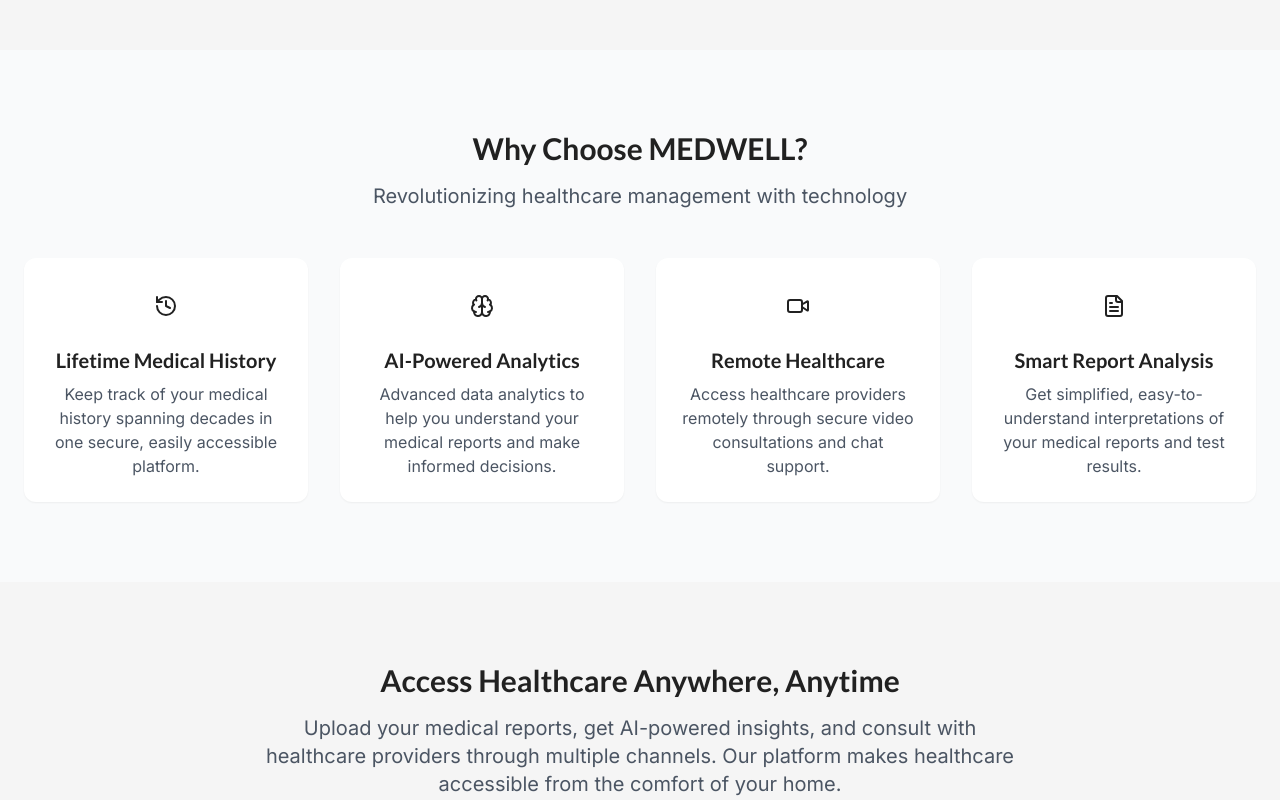
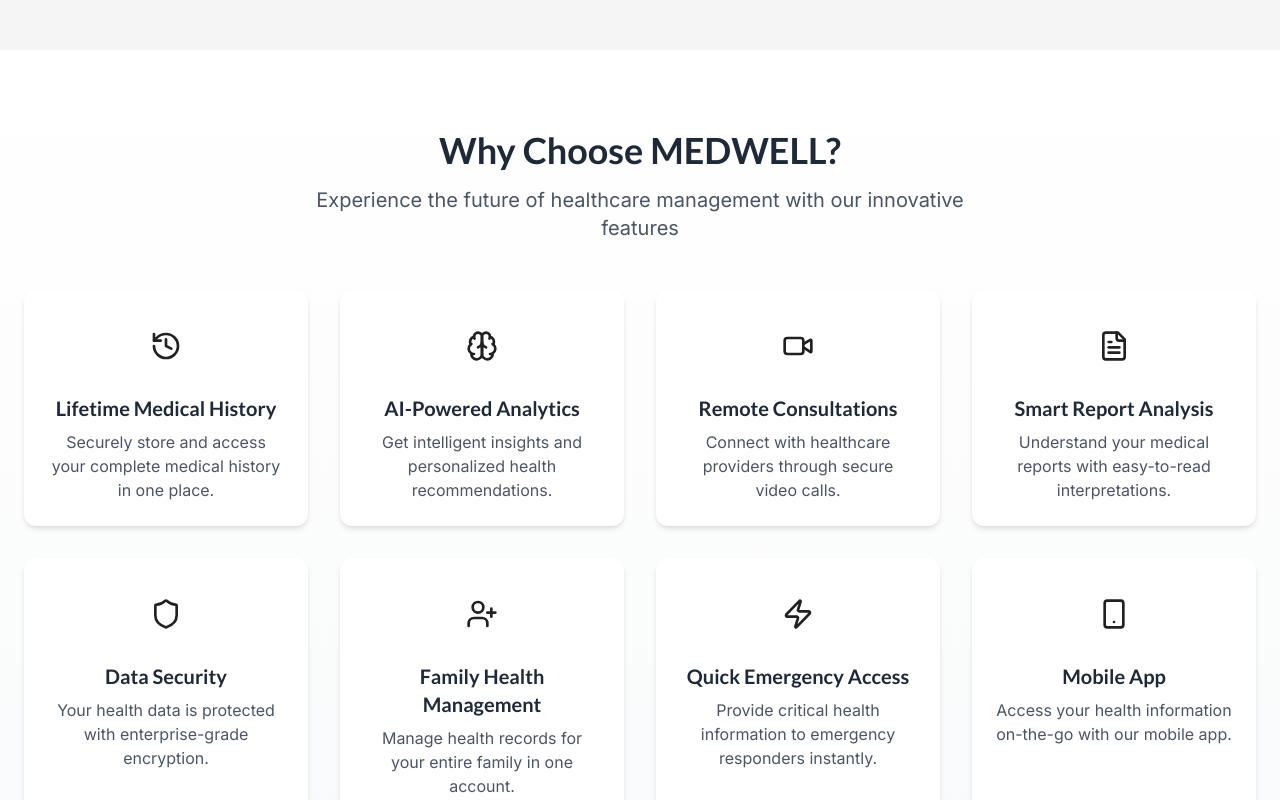
Before and after one commit to vnrr2023/Medwell-Frontend-2, a Next.js app: page / in a window 1280 px wide. Shown: the part 620-1420 px from the top of the page. Built offline with nearby package versions, Linux system fonts and the light colour scheme.

Commit message:
Fix: Make some changes in Features 2.🗽

```diff
--- a/src/components/home/Features.tsx
+++ b/src/components/home/Features.tsx
@@ -1,34 +1,54 @@
 "use client"
 
 import { motion } from "framer-motion"
-import { History, FileText, Video, Brain } from "lucide-react"
+import { History, FileText, Video, Brain, Shield, UserPlus, Zap, Smartphone } from "lucide-react"
 
 const features = [
   {
     icon: History,
     title: "Lifetime Medical History",
-    description: "Keep track of your medical history spanning decades in one secure, easily accessible platform.",
+    description: "Securely store and access your complete medical history in one place.",
   },
   {
     icon: Brain,
     title: "AI-Powered Analytics",
-    description: "Advanced data analytics to help you understand your medical reports and make informed decisions.",
+    description: "Get intelligent insights and personalized health recommendations.",
   },
   {
     icon: Video,
-    title: "Remote Healthcare",
-    description: "Access healthcare providers remotely through secure video consultations and chat support.",
+    title: "Remote Consultations",
+    description: "Connect with healthcare providers through secure video calls.",
   },
   {
     icon: FileText,
     title: "Smart Report Analysis",
-    description: "Get simplified, easy-to-understand interpretations of your medical reports and test results.",
+    description: "Understand your medical reports with easy-to-read interpretations.",
+  },
+  {
+    icon: Shield,
+    title: "Data Security",
+    description: "Your health data is protected with enterprise-grade encryption.",
+  },
+  {
+    icon: UserPlus,
+    title: "Family Health Management",
+    description: "Manage health records for your entire family in one account.",
+  },
+  {
+    icon: Zap,
+    title: "Quick Emergency Access",
+    description: "Provide critical health information to emergency responders instantly.",
+  },
+  {
+    icon: Smartphone,
+    title: "Mobile App",
+    description: "Access your health information on-the-go with our mobile app.",
   },
 ]
 
 export default function Features() {
   return (
-    <section className="py-20 px-4 md:px-6 bg-gray-50">
+    <section className="py-20 px-4 md:px-6 bg-gradient-to-b from-white to-gray-50">
       <div className="max-w-7xl mx-auto text-center">
         <motion.div
           initial={{ opacity: 0, y: 20 }}
@@ -37,8 +57,10 @@
           viewport={{ once: true }}
           className="mb-12"
         >
-          <h2 className="text-3xl font-bold mb-4">Why Choose MEDWELL?</h2>
-          <p className="text-xl text-gray-600">Revolutionizing healthcare management with technology</p>
+          <h2 className="text-4xl font-bold mb-4 text-gray-800">Why Choose MEDWELL?</h2>
+          <p className="text-xl text-gray-600 max-w-2xl mx-auto">
+            Experience the future of healthcare management with our innovative features
+          </p>
         </motion.div>
 
         <div className="grid grid-cols-1 md:grid-cols-2 lg:grid-cols-4 gap-8">
@@ -49,12 +71,12 @@
               whileInView={{ opacity: 1, y: 0 }}
               transition={{ duration: 0.6, delay: index * 0.1 }}
               viewport={{ once: true }}
-              className="bg-white p-6 rounded-xl shadow-sm hover:shadow-md transition-shadow duration-300"
+              className="bg-white p-6 rounded-xl shadow-md hover:shadow-lg transition-all duration-300 transform hover:-translate-y-1"
             >
-              <div className="w-12 h-12 bg-primary/10 rounded-lg flex items-center justify-center mx-auto mb-4">
-                <feature.icon className="w-6 h-6 text-primary" />
+              <div className="w-16 h-16 bg-primary/10 rounded-full flex items-center justify-center mx-auto mb-4">
+                <feature.icon className="w-8 h-8 text-primary" />
               </div>
-              <h3 className="text-xl font-semibold mb-2">{feature.title}</h3>
+              <h3 className="text-xl font-semibold mb-2 text-gray-800">{feature.title}</h3>
               <p className="text-gray-600">{feature.description}</p>
             </motion.div>
           ))}
```
